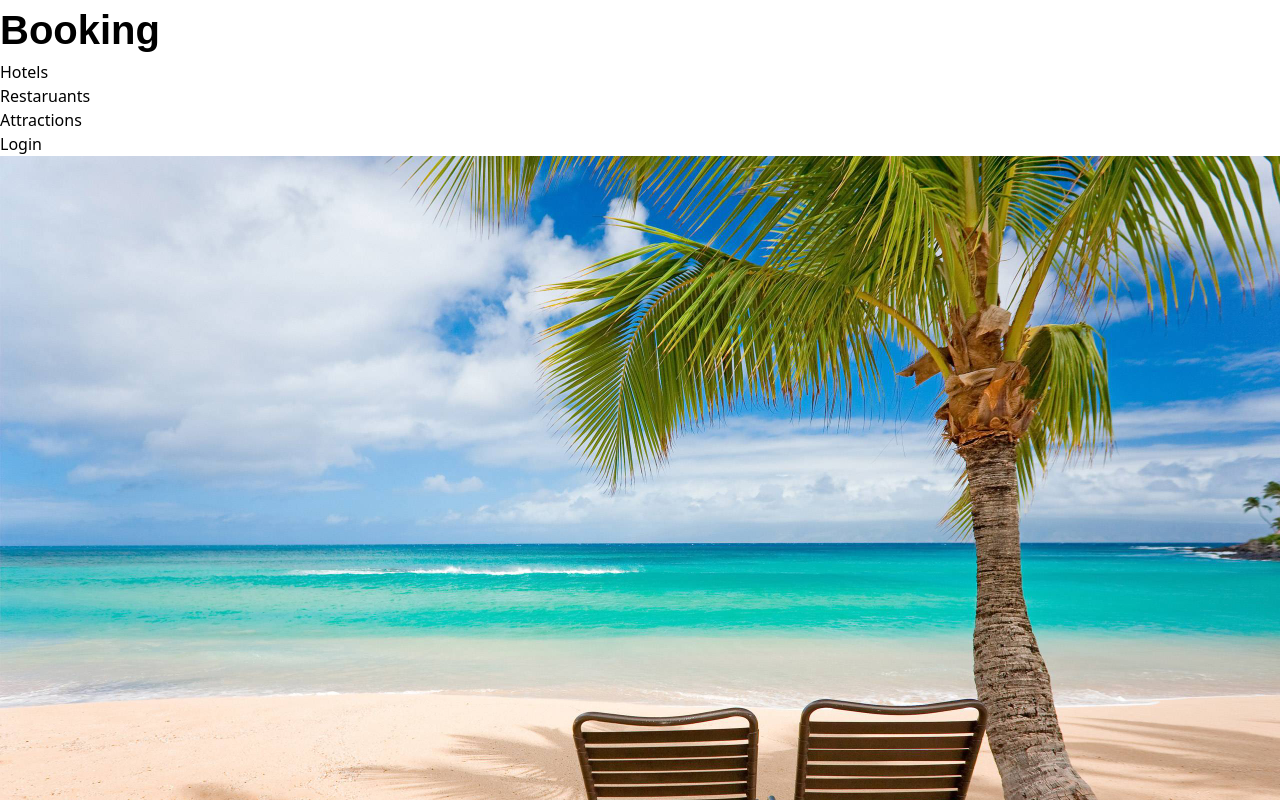
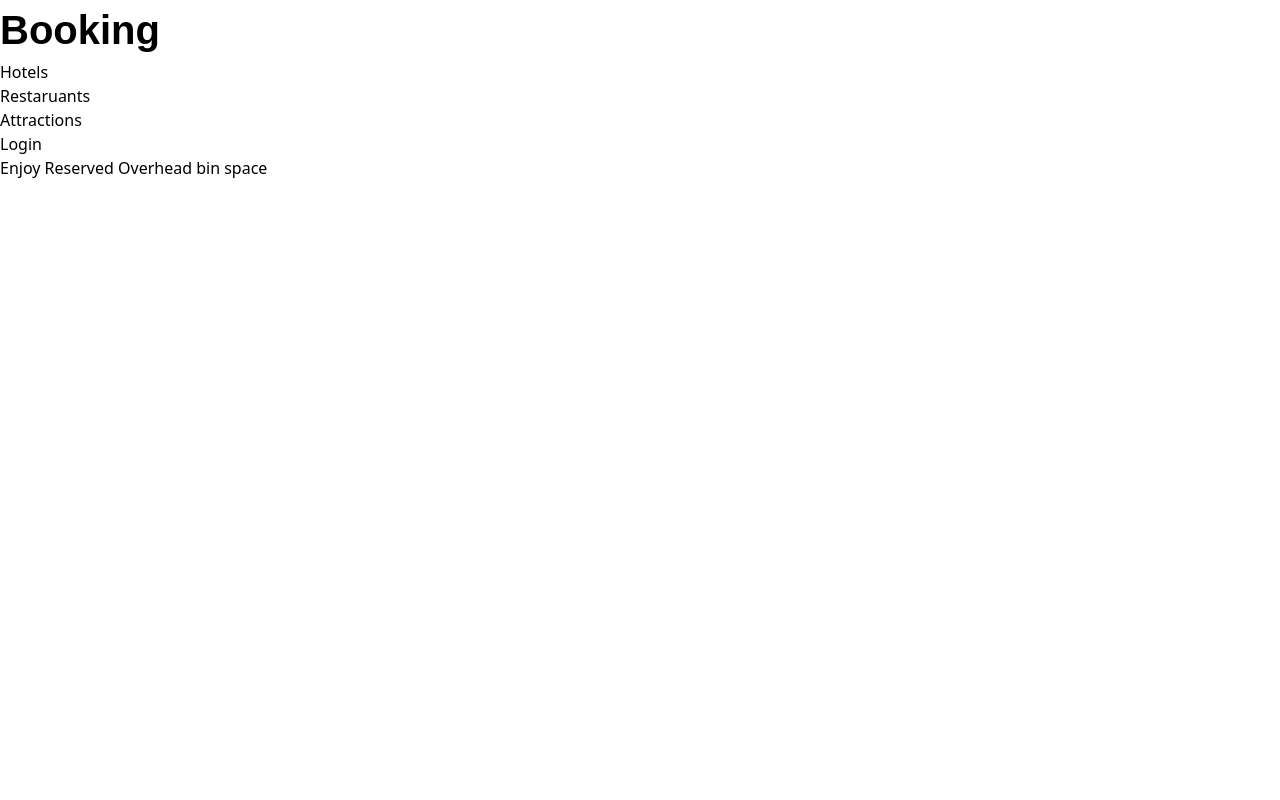
Before and after one commit to Abdurahmon-2004/Booking, a React (Vite) app: page / in a window 1280 px wide. Shown: the top 800 px of the page. Built offline with nearby package versions, Linux system fonts and the light colour scheme; the HTML template or start-up script is replaced by a standard one.

Commit message:
rasmni oldim

```diff
--- a/src/pages/Home.jsx
+++ b/src/pages/Home.jsx
@@ -1,10 +1,10 @@
-import Beach from "../assets/beach.jpg";
+// import Beach from "../assets/beach.jpg";
 
 export default function Home() {
   return (
     <div>
       <div className="justify-center absolut flex ">
-        <img src={Beach} alt="" className="   " />
+        {/* <img src={Beach} alt="" className="   " /> */}
       </div>
       <h2>
         Enjoy <span>Reserved</span> Overhead bin space
```
